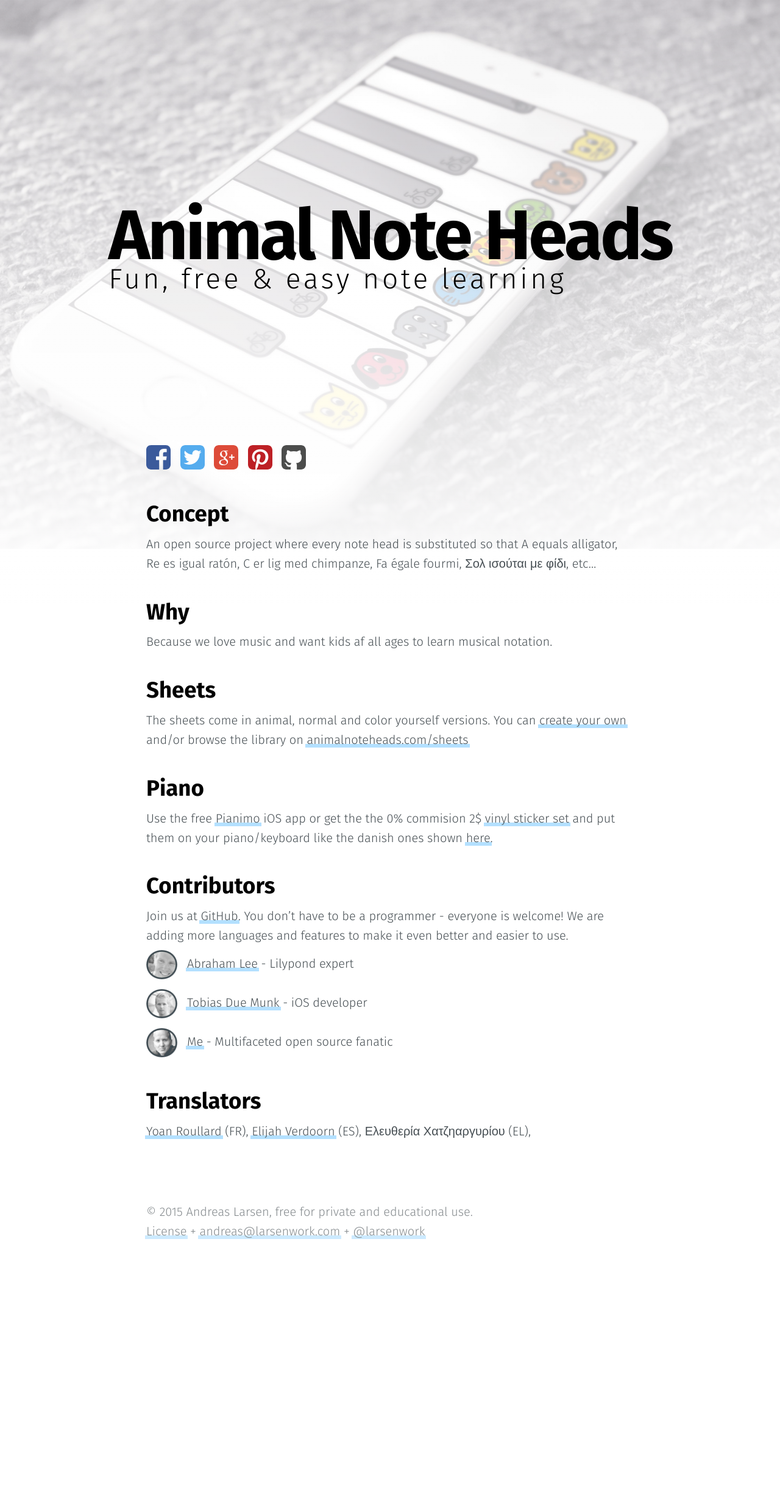
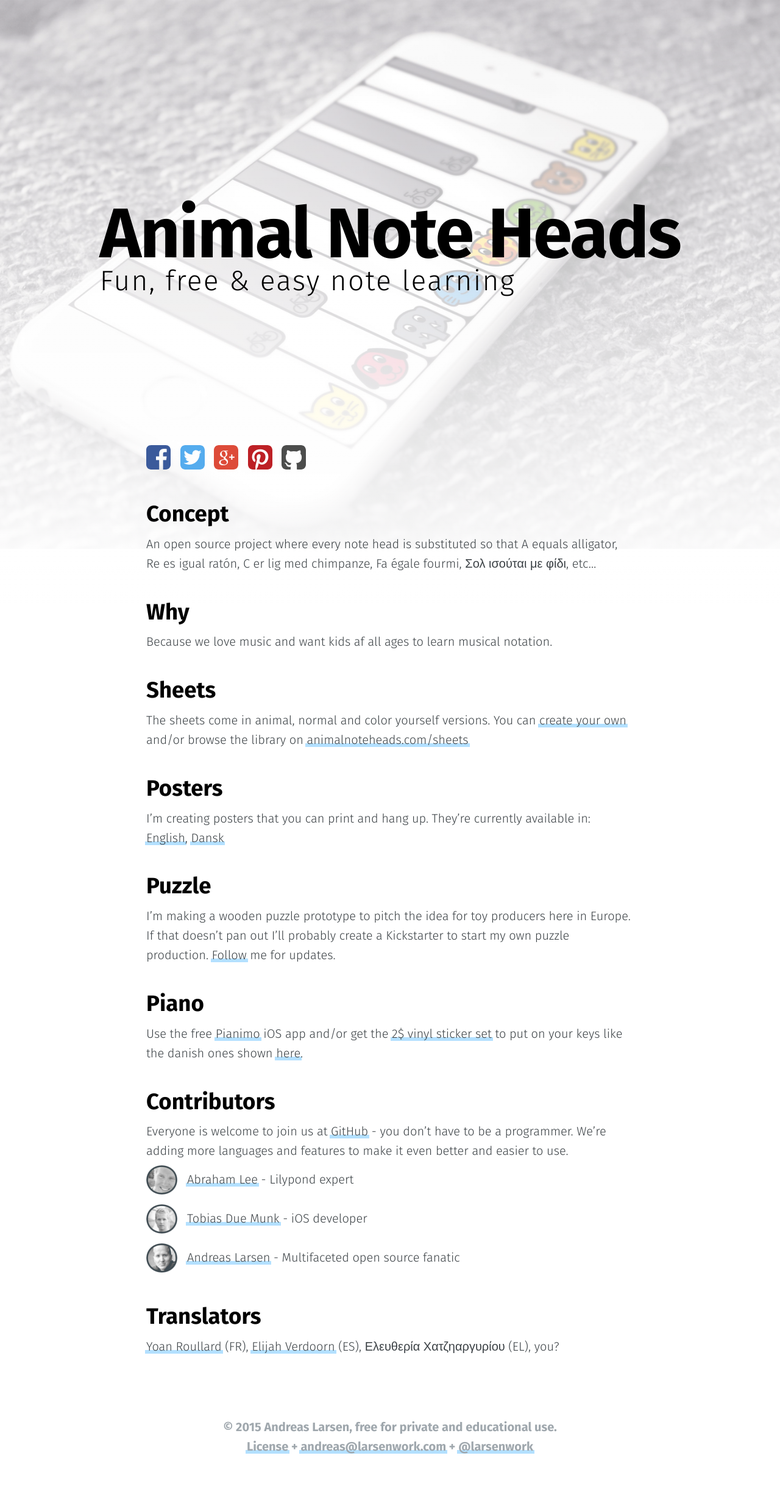
Before and after one commit to larsenwork/animalnoteheads, a Jekyll site: the page built from index.md, in a window 1280 px wide. Shown: the whole page at 61% size. Built offline with Jekyll 4.4.1, drawn with Linux system fonts in a browser that asks for light colours; comment, search, counter and statistics services are not loaded; before the commit the page ends 2125 px from its top, so only the background shows below that.

Commit message:
posters, puzzleinfo and styling

```diff
--- a/assets/sass/main.scss
+++ b/assets/sass/main.scss
@@ -63,7 +63,7 @@ p {
   }
   p {
     font-size: 3.6vw;
-    margin-top: 0.1em;
+    margin-top: 0.25em;
   }
 }
 .bg {
@@ -247,6 +247,8 @@ p {
 footer {
   background: white;
   p {
-    opacity: 0.66;
+    text-align: center;
+    color: lighten($body-color, 40%);
+    font-weight: $header-font-weight;
   }
 }
--- a/assets/sass/variables.scss
+++ b/assets/sass/variables.scss
@@ -2,7 +2,7 @@
 
 $body-font: 'Fira Sans', sans-serif;
 $header-font: 'Fira Sans', sans-serif;
-$body-color: hsl(204, 8%, 30%);
+$body-color: hsl(204, 8%, 25%);
 $header-color: darken($body-color, 35%);
 $href-color: hsl(204, 100%, 85%);
 $transparent: hsla(0, 0%, 0%, 0);
--- a/index.md
+++ b/index.md
@@ -21,21 +21,28 @@ Because we love music and want kids af all ages to learn musical notation.
 ### Sheets
 The sheets come in animal, normal and color yourself versions. You can [create your own](https://github.com/larsenwork/animalnoteheads/tree/Lilypond) and/or browse the library on [animalnoteheads.com/sheets](/sheets)
 
+### Posters
+I'm creating posters that you can print and hang up. They're currently available in:
+[English](assets/posters/English.pdf), [Dansk](assets/posters/Dansk.pdf)
+
+### Puzzle
+I'm making a wooden puzzle prototype to pitch the idea for toy producers here in Europe. If that doesn't pan out I'll probably create a Kickstarter to start my own puzzle production. [Follow](https://twitter.com/larsenwork) me for updates.
+
 ### Piano
-Use the free [Pianimo](https://itunes.apple.com/US/app/id995991116?mt=8) iOS app or get the the 0% commision 2$ [vinyl sticker set](http://www.redbubble.com/people/animalnoteheads/shop/) and put them on your piano/keyboard like the danish ones shown [here](assets/img/stickers.jpg).
+Use the free [Pianimo](https://itunes.apple.com/US/app/id995991116?mt=8) iOS app and/or get the [2$ vinyl sticker set](http://www.redbubble.com/people/animalnoteheads/shop/) to put on your keys like the danish ones shown [here](assets/img/stickers.jpg).
 
 ### Contributors
-Join us at [GitHub](https://github.com/larsenwork/animalnoteheads). You don't have to be a programmer - everyone is welcome! We are adding more languages and features to make it even better and easier to use.
+Everyone is welcome to join us at [GitHub](https://github.com/larsenwork/animalnoteheads) - you don't have to be a programmer. We're adding more languages and features to make it even better and easier to use.
 
 <span id="contri">
 ![Abraham](assets/img/abraham.png) [Abraham Lee](http://leighverlag.blogspot.com/) - Lilypond expert
 ![Tobias](assets/img/tobi.png) [Tobias Due Munk](https://twitter.com/tobiasdm) - iOS developer
-![Andreas](assets/img/me.png) [Me](https://twitter.com/larsenwork) - Multifaceted open source fanatic
+![Andreas](assets/img/me.png) [Andreas Larsen](https://twitter.com/larsenwork) - Multifaceted open source fanatic
 <!-- Be my [patreon](https://www.patreon.com/larsenwork) -->
 </span>
 
 ### Translators
-[Yoan Roullard](http://yoanroullard.fr) (FR), [Elijah Verdoorn](https://twitter.com/elijahverdoorn) (ES), Ελευθερία Χατζηαργυρίου (EL),
+[Yoan Roullard](http://yoanroullard.fr) (FR), [Elijah Verdoorn](https://twitter.com/elijahverdoorn) (ES), Ελευθερία Χατζηαργυρίου (EL), you?
 
 <!--
 ### Affilliates
```
Also changed, not shown: assets/sass/typography.scss (+7 -4 lines), assets/style.css, 3 other files.
